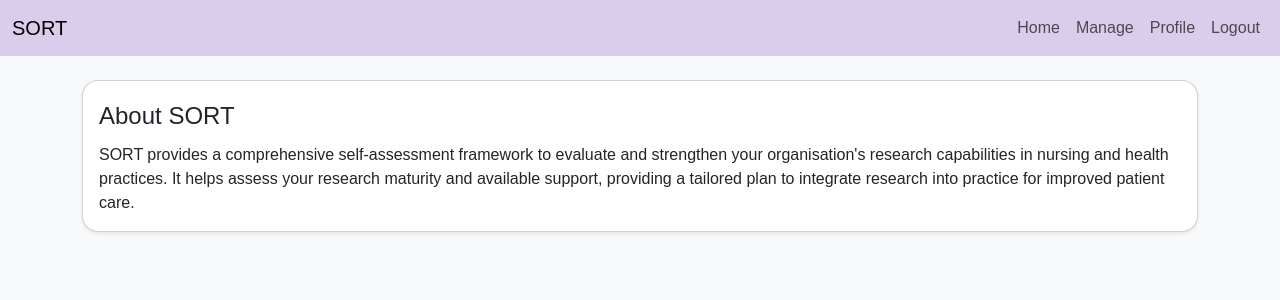
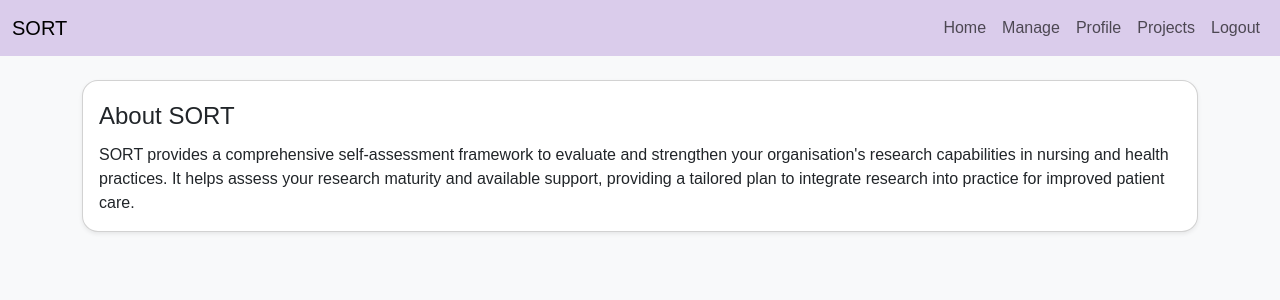
Before and after one commit to RSE-Sheffield/SORT, a Django app: page / in a window 1280 px wide. Shown: the top 300 px of the page. Run offline with Django 5.2, Linux system fonts and the light colour scheme; the visitor is signed in with stand-in values (Sample User, id 1); data comes from the database, SQL or seed files in the repository; some libraries are stand-ins or nearby versions.

Commit message:
Put projects in navbar for now

```diff
--- a/static/templates/base.html
+++ b/static/templates/base.html
@@ -31,6 +31,10 @@
                     </li>
                     <li class="nav-item">
                         <a class="nav-link" href="{% url 'profile' %}"> Profile</a>
+                    </li>
+
+                    <li class="nav-item">
+                        <a class="nav-link" href="{% url 'projects' %}"> Projects</a>
                     </li>
                     {% if user.is_authenticated %}
                         <li class="nav-item">
```
